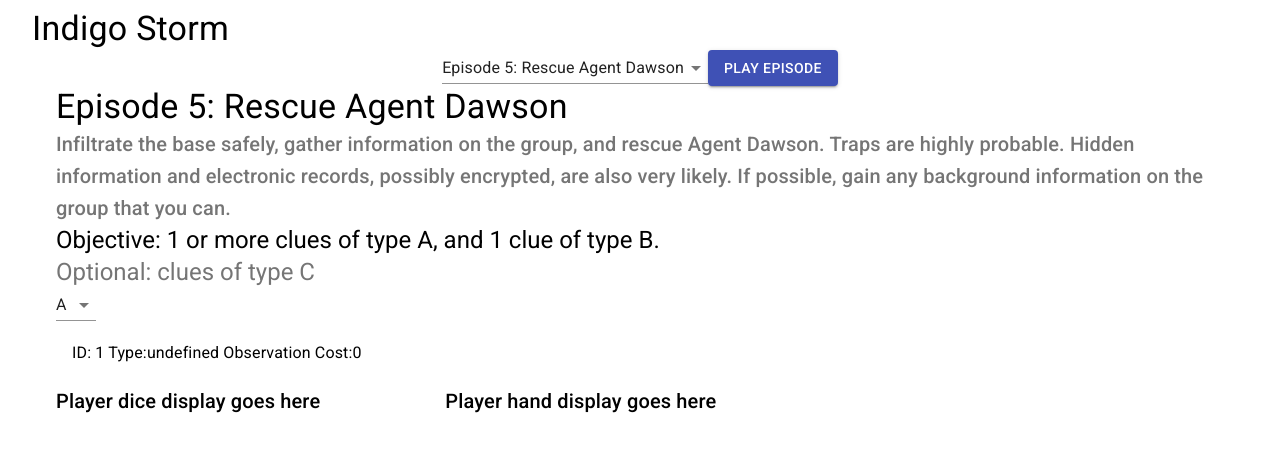
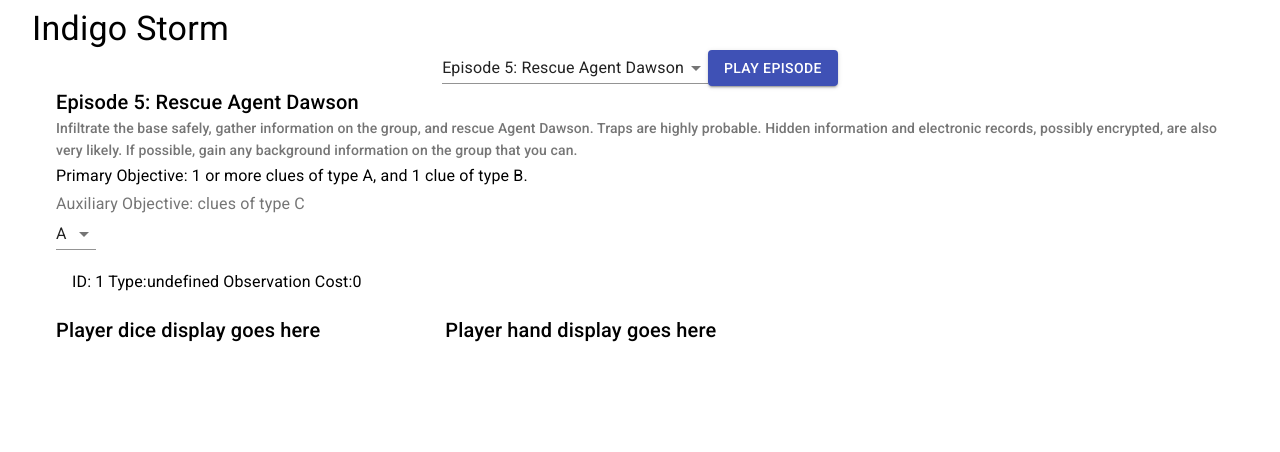
Before and after one commit to chrisculy/indigostorm, a React app: page / in a window 1280 px wide. Shown: the top 452 px of the page. Built offline with nearby package versions, Linux system fonts and the light colour scheme; what typesafe-actions would draw is missing.

Commit message:
Improve text styling for episode display.

```diff
--- a/src/app/components/EpisodeDisplay.tsx
+++ b/src/app/components/EpisodeDisplay.tsx
@@ -16,12 +16,12 @@ const EpisodeDisplay: React.StatelessComponent<EpisodeDisplayProps> = (props: Ep
 	const pois = episode.pointsOfInterest.filter(poi => episode.areas[props.activeAreaIndex].pointOfInterestIds.some(poiId => poi.id === poiId));
 	return (
 		<Container>
-			<Typography variant="h4">{episode.name}</Typography>
-			<Typography variant="h6" color="textSecondary">
+			<Typography variant="h6">{episode.name}</Typography>
+			<Typography variant="subtitle2" color="textSecondary">
 				{episode.mission.description}
 			</Typography>
-			<Typography variant="h5">{`Objective: ${episode.mission.primaryObjective}`}</Typography>
-			<Typography variant="h5" color="textSecondary">{`Optional: ${episode.mission.auxiliaryObjective}`}</Typography>
+			<Typography variant="subtitle1">{`Primary Objective: ${episode.mission.primaryObjective}`}</Typography>
+			<Typography variant="subtitle1" color="textSecondary">{`Auxiliary Objective: ${episode.mission.auxiliaryObjective}`}</Typography>
 			<Grid container>
 				<Grid item xs={12}>
 					<AreaDisplay activeAreaIndex={props.activeAreaIndex} areas={episode.areas} dispatch={props.dispatch} />
```
